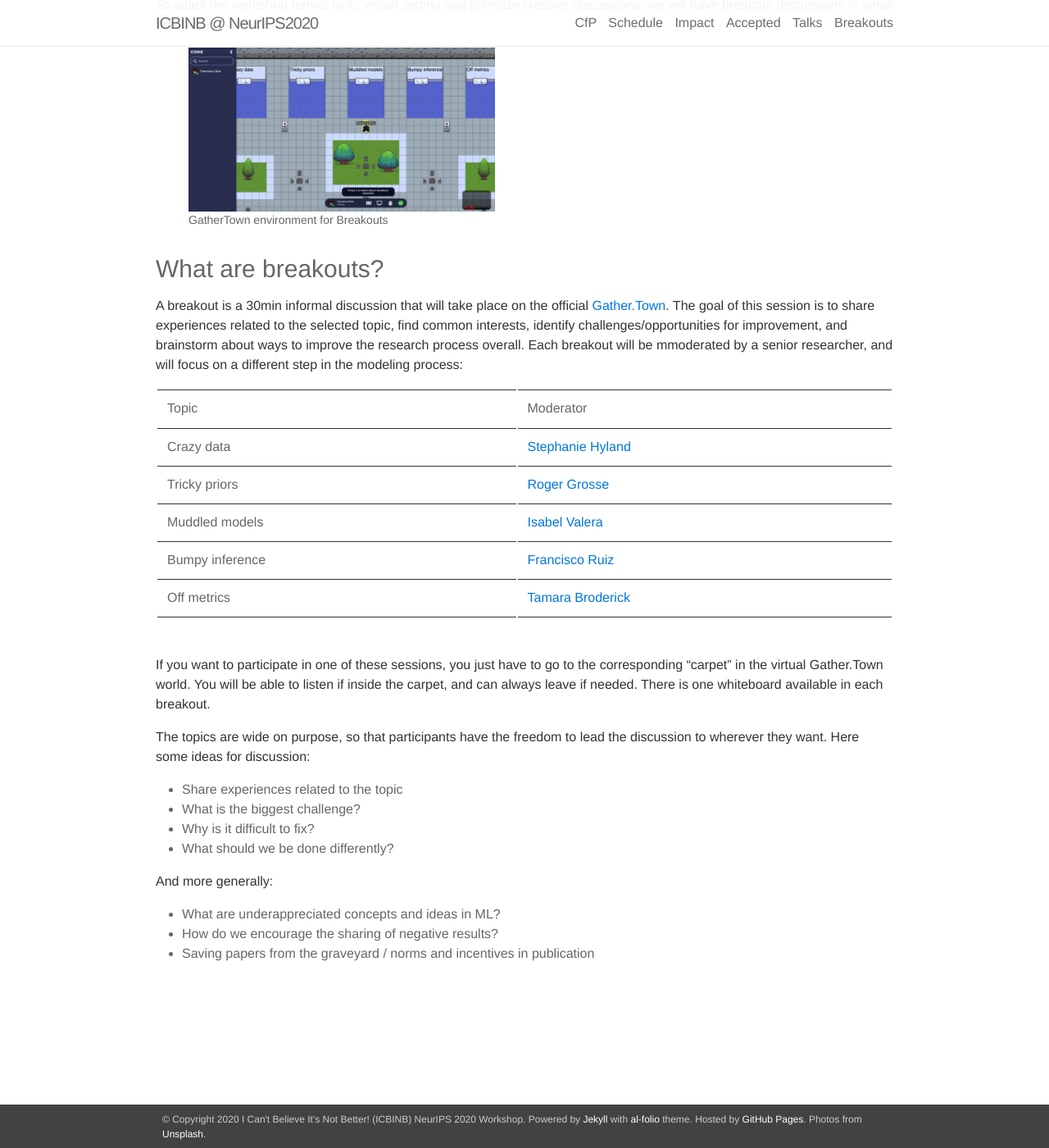
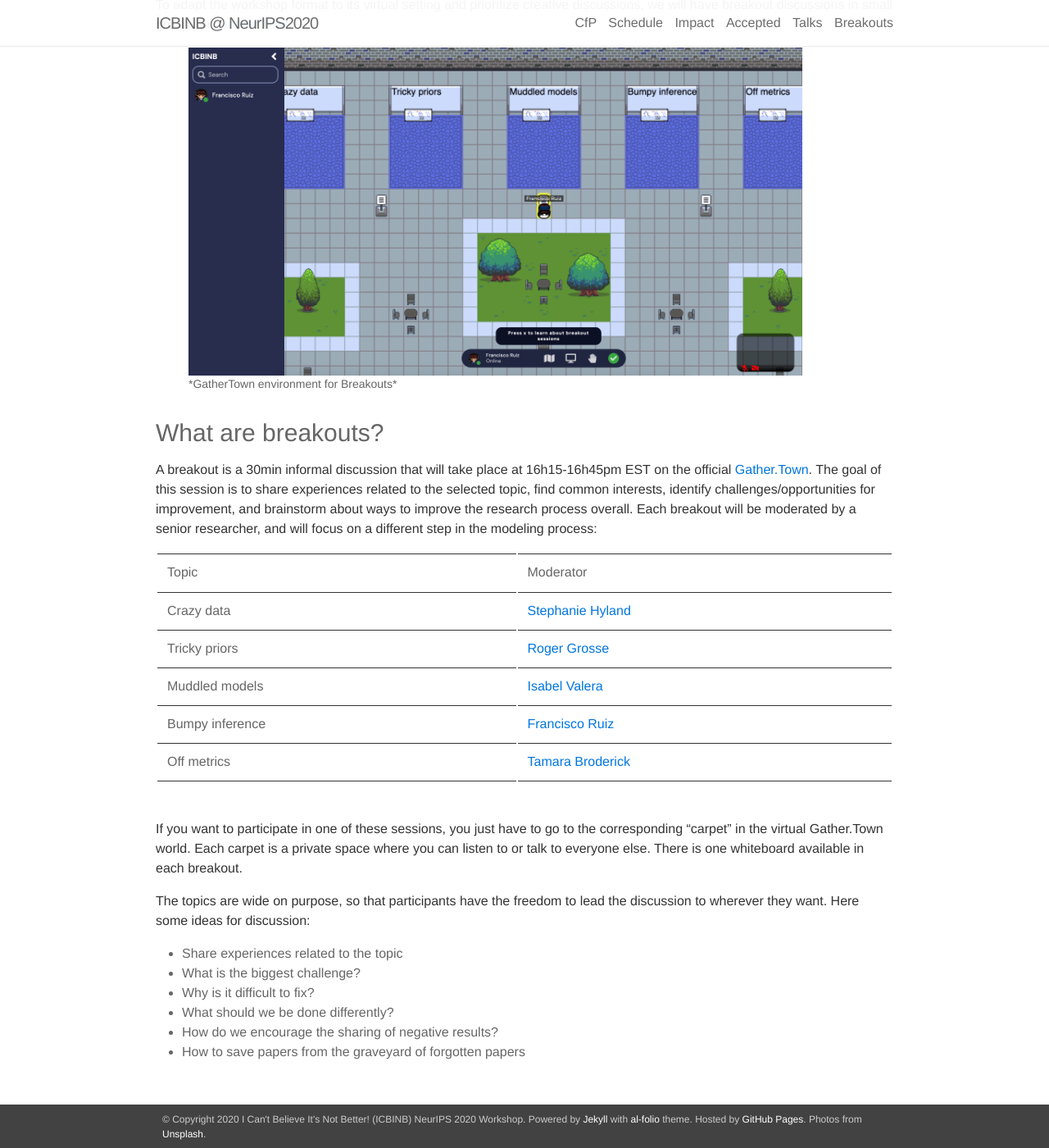
Before and after one commit to ml-retrospectives/icml2020, a Jekyll site: the page built from _pages/06_breakout.md, in a window 1280 px wide and 1400 px high, scrolled down 385 px. Shown: the whole window at 82% size. Built offline with Jekyll 4.4.1, drawn with Linux system fonts in a browser that asks for light colours; nearby versions of some CDN libraries.

Commit message:
fix typos

```diff
--- a/_pages/06_breakout.md
+++ b/_pages/06_breakout.md
@@ -8,11 +8,11 @@ description:
 To adapt the workshop format to its virtual setting and prioritize creative discussions, we will have breakout discussions in small groups on [Gather Town](
 https://gather.town/app/5163xhrHdSWrUZsG/ICBINB).
 
-<figure> <img src="../assets/img/gathertown/05_breakout.png" height="200" /> <figcaption>GatherTown environment for Breakouts</figcaption> </figure>
+<figure> <img src="../assets/img/gathertown/05_breakout.png" height="400" /> <figcaption>*GatherTown environment for Breakouts*</figcaption> </figure>
 
 ### What are breakouts?
 
-A breakout is a 30min informal discussion that will take place on the official [Gather.Town](https://gather.town/app/5163xhrHdSWrUZsG/ICBINB). The goal of this session is to share experiences related to the selected topic, find common interests, identify challenges/opportunities for improvement,  and brainstorm about ways to improve the research process overall. Each breakout will be mmoderated by a senior researcher, and will focus on a different step in the modeling process:
+A breakout is a 30min informal discussion that will take place at **16h15-16h45pm EST** on the official [Gather.Town](https://gather.town/app/5163xhrHdSWrUZsG/ICBINB). The goal of this session is to share experiences related to the selected topic, find common interests, identify challenges/opportunities for improvement,  and brainstorm about ways to improve the research process overall. Each breakout will be moderated by a senior researcher, and will focus on a different step in the modeling process:
 
 | Topic         | Moderator |
 | Crazy data        | [Stephanie Hyland](https://sthy.land/pages/bio.html) |
@@ -22,7 +22,7 @@ A breakout is a 30min informal discussion that will take place on the official [
 | Off metrics | [Tamara Broderick](https://people.csail.mit.edu/tbroderick/) |
 | | |
 
-If you want to participate in one of these sessions, you just have to go to the corresponding "carpet" in the virtual Gather.Town world. You will be able to listen if inside the carpet, and can always leave if needed. There is one whiteboard available in each breakout.
+If you want to participate in one of these sessions, you just have to go to the corresponding "carpet" in the virtual Gather.Town world. Each carpet is a private space where you can listen to or talk to everyone else. There is one whiteboard available in each breakout.
 
 The topics are wide on purpose, so that participants have the freedom to lead the discussion to wherever they want. Here some ideas for discussion:
 
@@ -30,9 +30,5 @@ The topics are wide on purpose, so that participants have the freedom to lead th
 * What is the biggest challenge?
 * Why is it difficult to fix?
 * What should we be done differently?
-
-And more generally:
-
-* What are underappreciated concepts and ideas in ML?
 * How do we encourage the sharing of negative results?
-* Saving papers from the graveyard / norms and incentives in publication
+* How to save papers from the graveyard of forgotten papers
```
